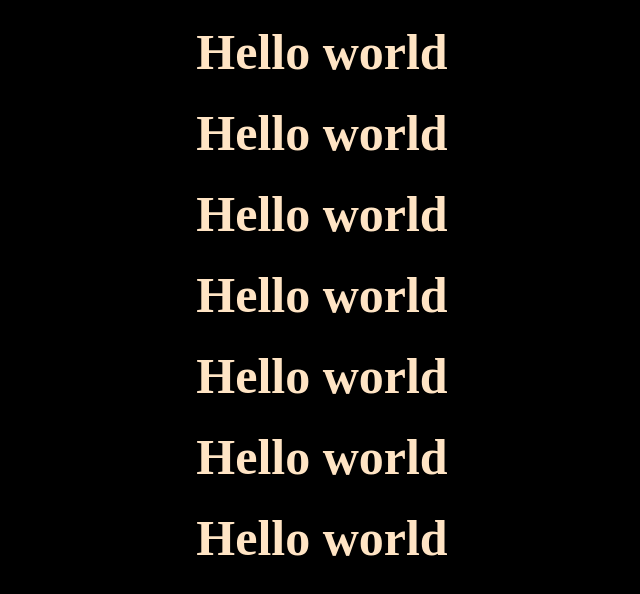
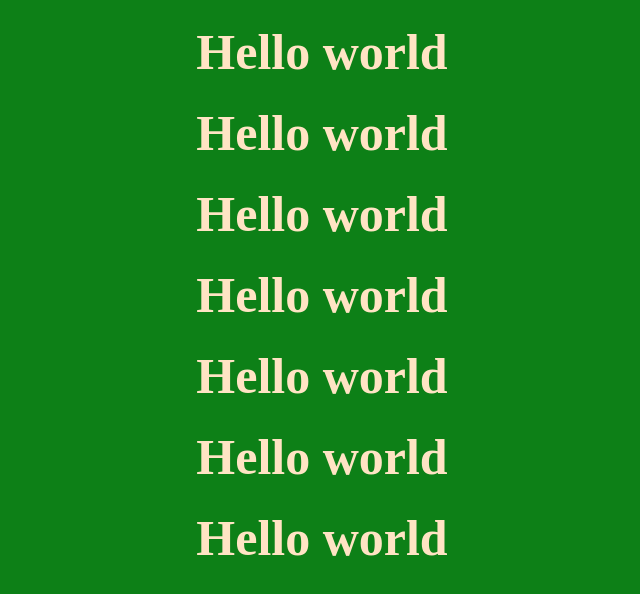
Before and after one commit to younsAlazhari/myproject, a plain HTML site: page index.html in a window 1280 px wide. Shown: the whole page, without its empty margins (318-958 px from the left). Drawn offline with Linux system fonts and the light colour scheme.

```diff
--- a/index.html
+++ b/index.html
@@ -6,7 +6,7 @@
     <title>yiouns</title>
     <link rel="stylesheet" href="style.css">
 </head>
-<body style="background-color: black;">
+<body style="background-color: rgb(13, 128, 23);">
 
     <h1 >Hello world</h1>
     <h1 >Hello world</h1>
```
